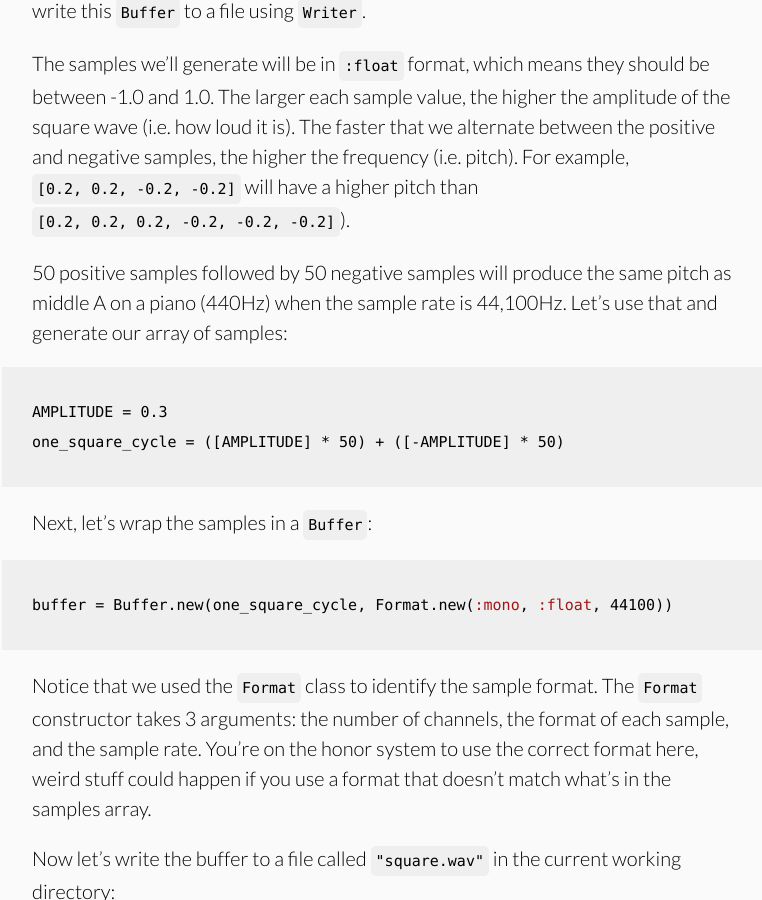
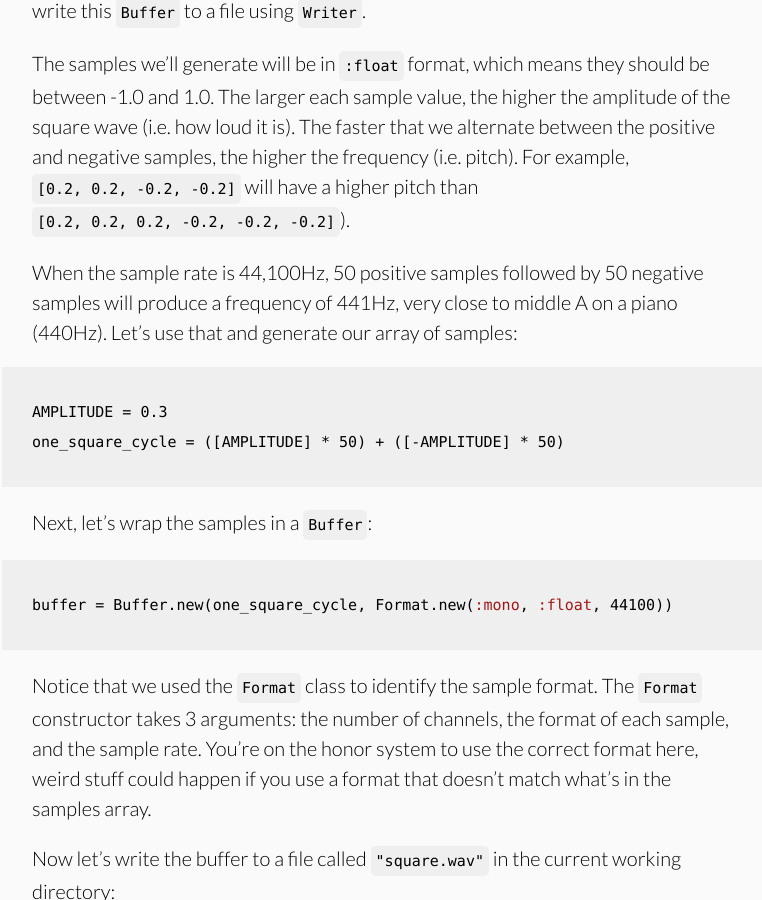
Before and after one commit to jstrait/wavefile, a Jekyll site: the page built from getting_started.html, in a window 1280 px wide and 900 px high, scrolled down 2208 px. Shown: the whole window, without its empty margins (254-1016 px from the left). Built offline with Jekyll 4.4.1, drawn with Linux system fonts in a browser that asks for light colours; some web fonts are replaced.

Commit message:
Correctly describing the output frequency in example

```diff
--- a/getting_started.html
+++ b/getting_started.html
@@ -25,7 +25,7 @@ id: tutorial
   {% highlight ruby %}[0.3, 0.3, 0.3, 0.3, -0.3, -0.3, -0.3, -0.3,  ...and repeated...]{% endhighlight %}
   <p>We&rsquo;ll write some code to generate these samples, wrap them in a <code>Buffer</code>, and then write this <code>Buffer</code> to a file using <code>Writer</code>.</p>
   <p>The samples we&rsquo;ll generate will be in <code>:float</code> format, which means they should be between -1.0 and 1.0. The larger each sample value, the higher the amplitude of the square wave (i.e. how loud it is). The faster that we alternate between the positive and negative samples, the higher the frequency (i.e. pitch). For example, <code>[0.2, 0.2, -0.2, -0.2]</code> will have a higher pitch than <code>[0.2, 0.2, 0.2, -0.2, -0.2, -0.2]</code>).</p>
-  <p>50 positive samples followed by 50 negative samples will produce the same pitch as middle A on a piano (440Hz) when the sample rate is 44,100Hz. Let&rsquo;s use that and generate our array of samples:</p>
+  <p>When the sample rate is 44,100Hz, 50 positive samples followed by 50 negative samples will produce a frequency of 441Hz, very close to middle A on a piano (440Hz). Let&rsquo;s use that and generate our array of samples:</p>
   {% highlight ruby %}AMPLITUDE = 0.3
 one_square_cycle = ([AMPLITUDE] * 50) + ([-AMPLITUDE] * 50){% endhighlight %}
   <p>Next, let&rsquo;s wrap the samples in a <code>Buffer</code>:</p>
```
